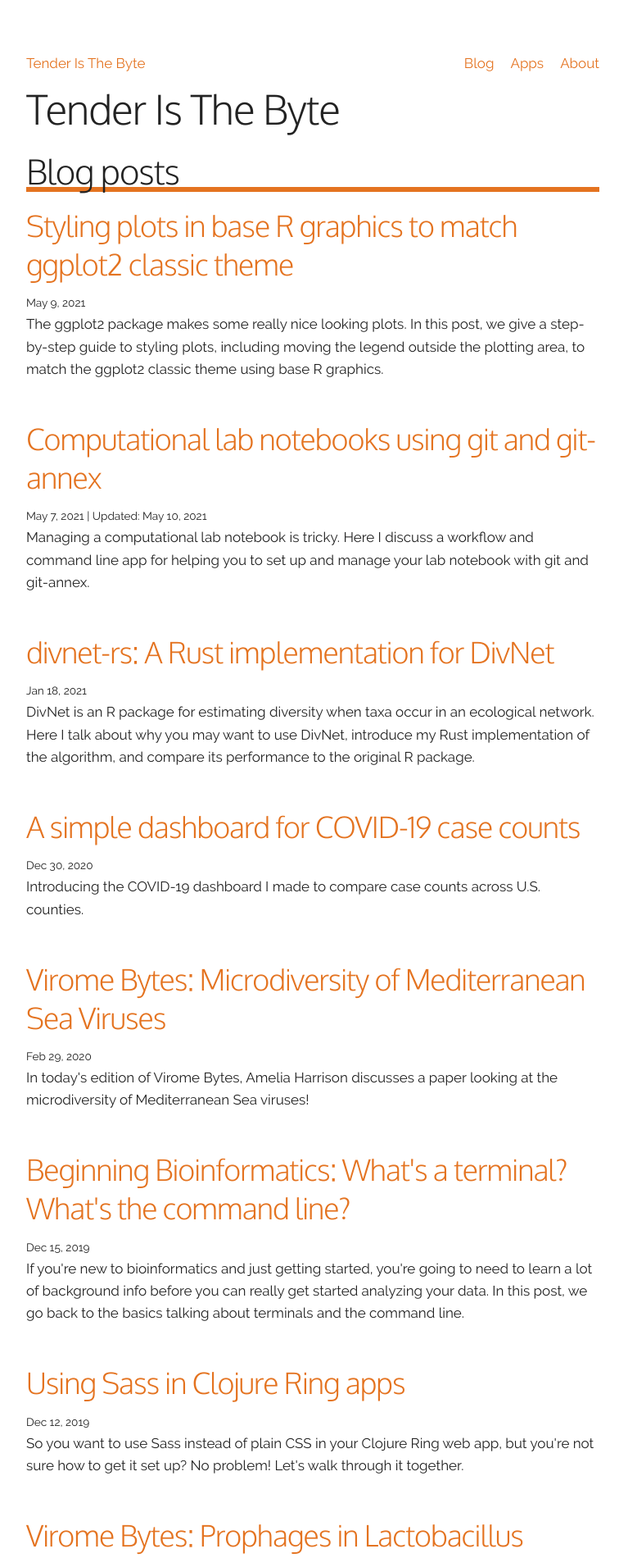
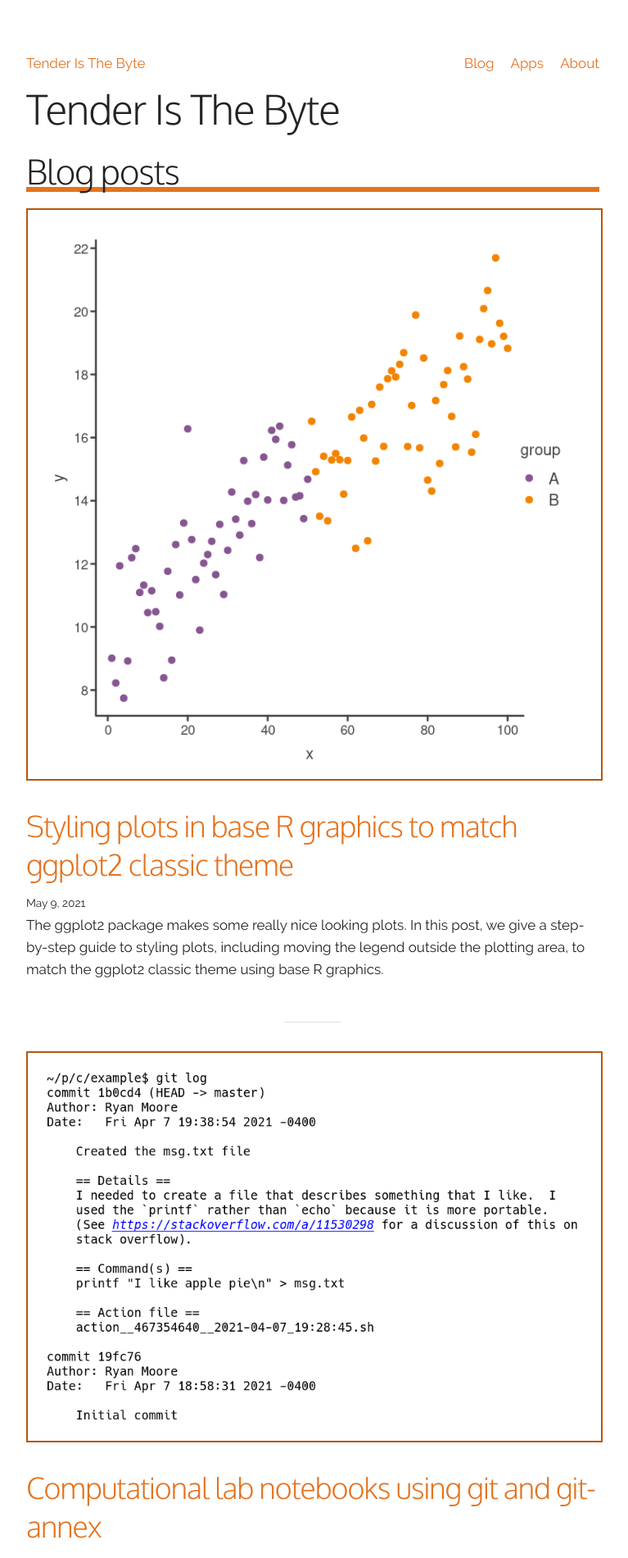
Before and after one commit to mooreryan/TenderIsTheByte, a Jekyll site: the page built from index.md, in a window 1280 px wide. Shown: the top 1900 px of the page at 82% size, without its empty margins (258-1025 px from the left). Built offline with Jekyll 4.4.1, drawn with Linux system fonts in a browser that asks for light colours.

Commit message:
Add post images to blog list

```diff
--- a/_includes/blog_list.html
+++ b/_includes/blog_list.html
@@ -3,6 +3,13 @@
 
 {% for post in site.posts %}
 <div class="post-preview">
+  {% if post.image %}
+  <a href="{{ post.url | relative_url }}">
+    <figure class="figure figure--center figure--border">
+      <img src="{{ post.image | relative_url }}">
+    </figure>
+  </a>
+  {% endif %}
   <h3 class="post-link">
     <a href="{{ post.url | relative_url }}">
       {{ post.title | escape }}
@@ -21,6 +28,7 @@
   <p>{{ post.description }}</p>
   {% endif %}
 </div>
+<hr width="10%">
 {% endfor %}
 
 {% else %}
```
